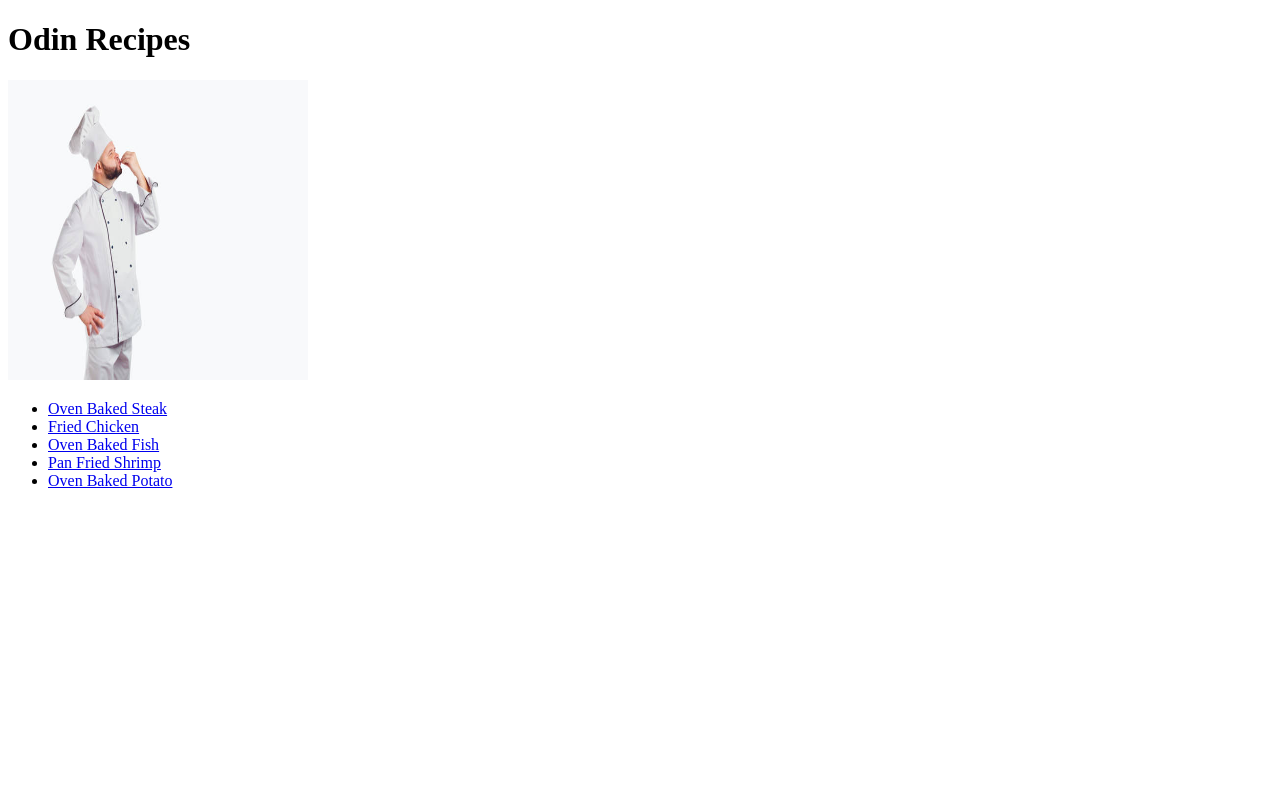
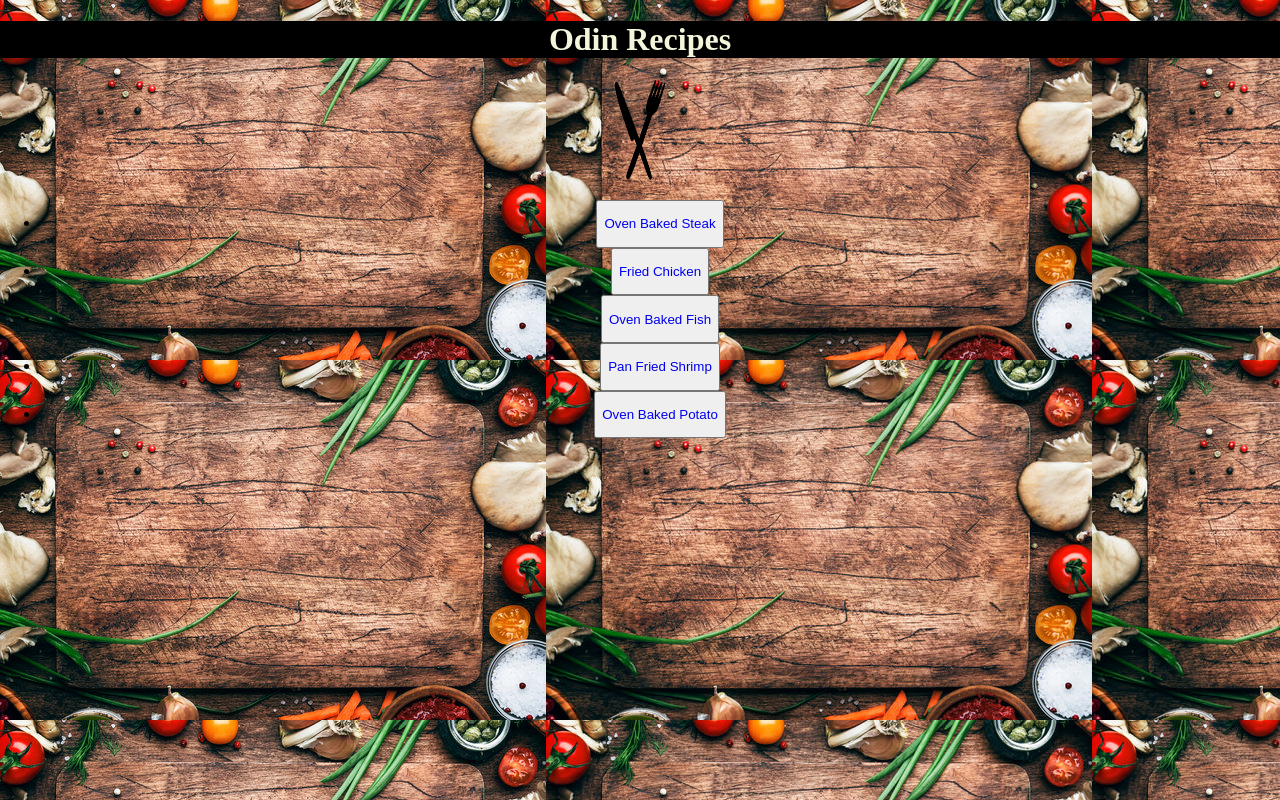
Before and after one commit to ChrisFranco961/odin-recipes, a plain HTML site: page index.html in a window 1280 px wide. Drawn offline with Linux system fonts and the light colour scheme.

Commit message:
Add CSS to the Website

```diff
--- a/index.html
+++ b/index.html
@@ -4,16 +4,17 @@
     <meta charset="UTF-8">
     <meta name="viewport" content="width=device-width, initial-scale=1.0">
     <title>Odin Recipes</title>
+    <link rel="stylesheet" href="style0.css">
 </head>
 <body>
     <h1> Odin Recipes</h1>
-    <img src="../odin-recipes/images/cook2.jpg" alt="Pizza Cook" width="300" height="300">
+   <div id="image"><img src="../odin-recipes/images/Test_files/knife-crossed-28.png" alt="Pizza Cook" width="50" height="100"></div>
     <ul>
-        <li><a href="../odin-recipes/pages/pageone.html" target="_blank">Oven Baked Steak</a></li>
-         <li><a href="../odin-recipes/pages/pagetwo.html" target="_blank">Fried Chicken</a></li>
-         <li><a href="../odin-recipes/pages/pagethree.html" target="_blank">Oven Baked Fish</a></li>
-         <li><a href="../odin-recipes/pages/pagefour.html" target="_blank">Pan Fried Shrimp</a></li>
-         <li><a href="../odin-recipes/pages/pagefive.html" target="_blank">Oven Baked Potato</a></li>
+        <li><div><button><a class="link" style="text-decoration: none;" href="../odin-recipes/pages/pageone.html" target="_blank"><p>Oven Baked Steak</p></a></button></div></li>
+         <li><div><button><a class="link" style="text-decoration: none;" href="../odin-recipes/pages/pagetwo.html" target="_blank"><p>Fried Chicken</p></a></button></div></li>
+         <li><div><button><a class="link" style="text-decoration: none;" href="../odin-recipes/pages/pagethree.html" target="_blank"><p>Oven Baked Fish</p></a></button></div></li>
+         <li><div><button><a class="link" style="text-decoration: none;" href="../odin-recipes/pages/pagefour.html" target="_blank"><p>Pan Fried Shrimp</p></a></button></div></li>
+         <li><div><button><a class="link" style="text-decoration: none;" href="../odin-recipes/pages/pagefive.html" target="_blank"><p>Oven Baked Potato</p></a></button></div></li>
 
     </ul>
 </body>
--- /dev/null
+++ b/pages/style1.css
@@ -0,0 +1,3 @@
+body{background-color: brown;}
+h1{background-color: black;color:white;}
+h4{background-color: black;color:white;}
--- /dev/null
+++ b/style0.css
@@ -0,0 +1,8 @@
+body{background-image: url(../odin-recipes/images/background.jpg); display: block; margin: auto;
+text-align: center;text-decoration: none;}
+#image{
+display: block;margin-left: auto;
+margin-right: auto;width: 50%;}
+h1{color: beige; background-color: black;{
+    font-size: larger;background-color:black;color: beige;list-style: none;border-radius: 20px;
+}
```
Also changed, not shown: pages/pagefive.html (+1 -0 lines), pages/pagefour.html (+1 -0 lines), pages/pageone.html (+1 -0 lines), pages/pagethree.html (+1 -0 lines), pages/pagetwo.html (+1 -0 lines), images/Test_files/knife-crossed-28.png (added), images/background.jpg (added).
